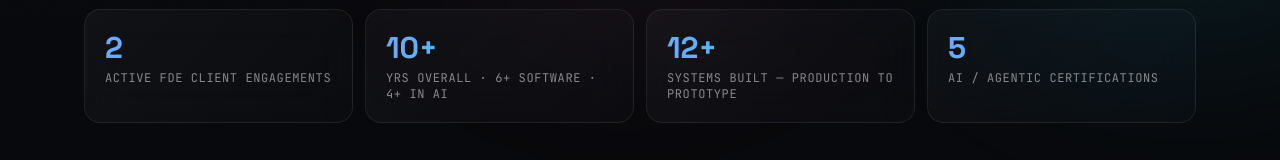
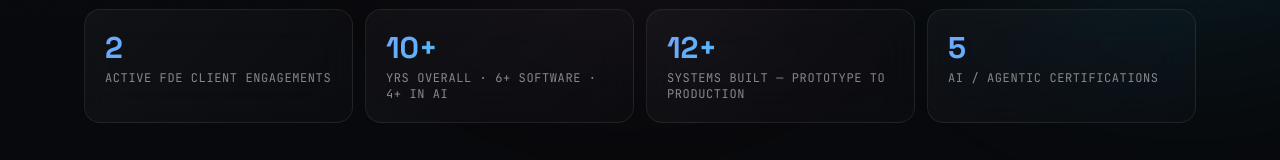
Before and after one commit to Maria-cpp/portfolio, a Next.js app: page / in a window 1280 px wide. Shown: the part 780-940 px from the top of the page. Built offline with nearby package versions, Linux system fonts and the light colour scheme.

Commit message:
updated projects file

```diff
--- a/components/Projects.tsx
+++ b/components/Projects.tsx
@@ -38,8 +38,9 @@ function ImageCarousel({ images, title }: { images: string[]; title: string }) {
         src={images[idx]}
         alt={`${title} screenshot ${idx + 1}`}
         fill
-        sizes="(max-width: 768px) 100vw, 50vw"
-        className="object-cover"
+        sizes="100vw"
+        className="object-contain"
+        quality={100}
       />
       {images.length > 1 && (
         <>
--- a/lib/data.ts
+++ b/lib/data.ts
@@ -823,7 +823,7 @@ export const education = [
 export const stats = [
   { label: 'Active FDE client engagements', value: '2' },
   { label: 'Yrs overall · 6+ software · 4+ in AI', value: '10+' },
-  { label: 'Systems built — production to prototype', value: '12+' },
+  { label: 'Systems built — prototype to production', value: '12+' },
   { label: 'AI / agentic certifications', value: '5' }
 ];
 
```
